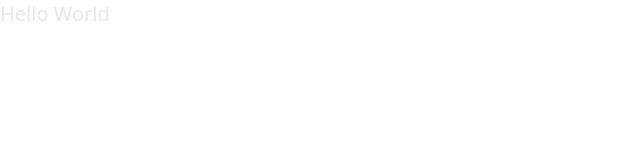
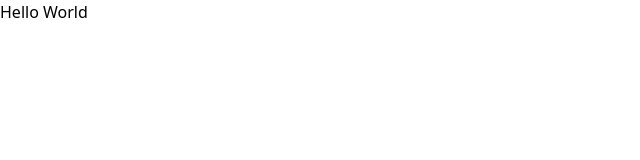
Before and after one commit to miluge/parcel-tailwind, a website built with Parcel: page src/index.html in a window 1280 px wide. Shown: the whole page, without its empty margins (0-640 px from the left). Built offline with nearby package versions, Linux system fonts and the light colour scheme.

Commit message:
rm: class for barebone skeleton

```diff
--- a/src/index.html
+++ b/src/index.html
@@ -16,7 +16,7 @@
     <link href="./style.css" rel="stylesheet">
 </head>
 <body>
-<h1 class="text-xl text-gray-200">Hello World</h1>
+<h1>Hello World</h1>
 <script src="./script.js"></script>
 </body>
 </html>
```
